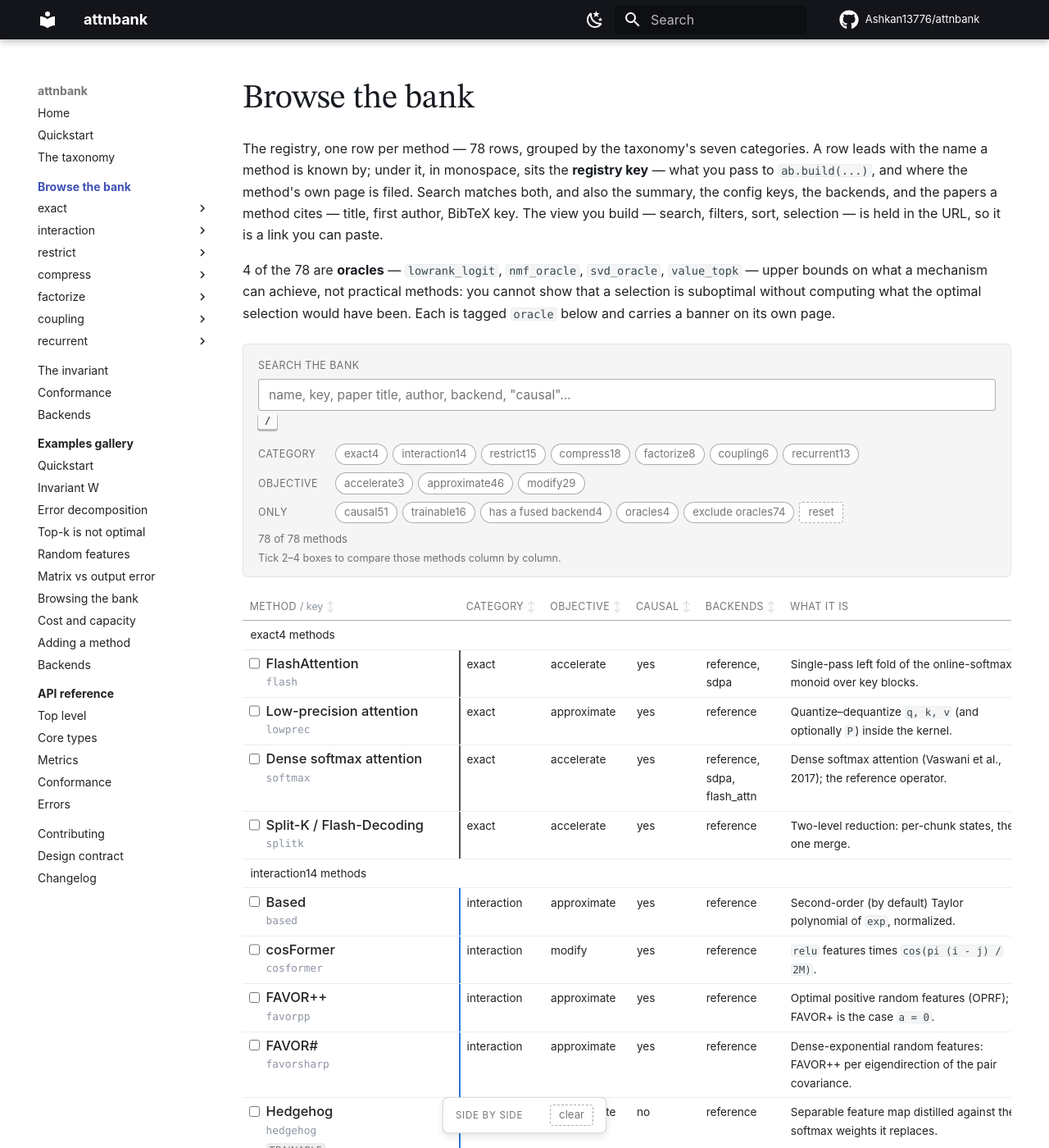
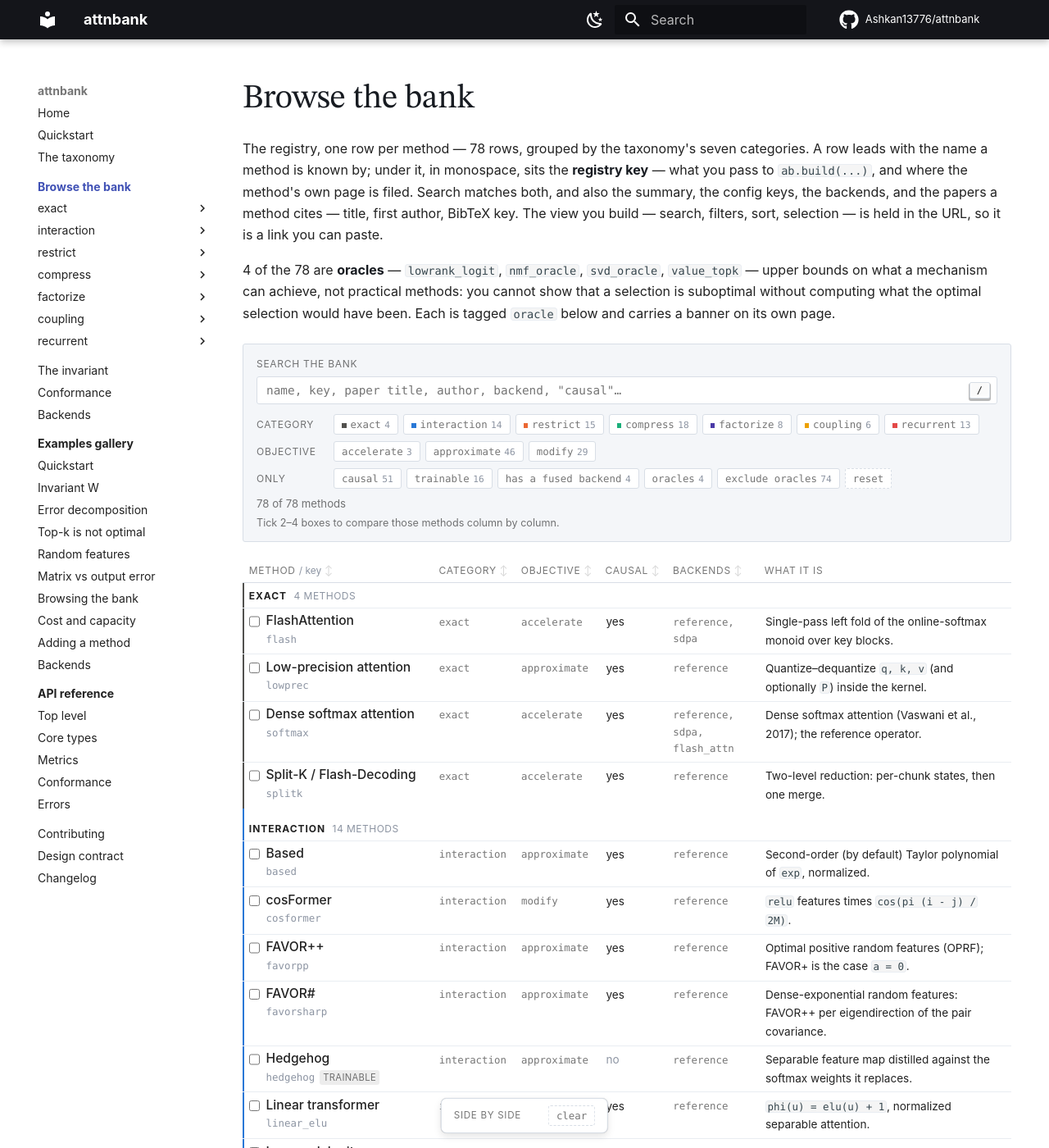
Before and after one commit to Ashkan13776/attnbank, an MkDocs documentation site: the page built from docs/methods/index.md, in a window 1280 px wide and 1400 px high. Shown: the whole window at 82% size. Built offline with MkDocs 1.6.1 and Material for MkDocs 9.7.7, drawn with Linux system fonts in a browser that asks for light colours; a script that is not in the unit is left out.

Commit message:
Group the browse table by taxonomy and make its search find papers
Seventy-eight methods were one flat alphabetical table with filter chips above
it. The chips carried no counts, so you could not tell whether a filter was
worth applying, and the table threw away the one structure the library has.

Rows are now grouped under the seven categories, in taxonomy order rather than
alphabetically, with a hue spine down the left of every row and section and
counts on every chip computed from the same rows so they cannot drift. Under a
filter the counts stay honest -- "6 of 18 methods" -- and the group rows hide
under non-default sorts, where they would be meaningless.

The column header is sticky, the search field shows the "/" keycap for a
shortcut that already existed and was only mentioned in prose, and the sort
affordances are gated on the table having initialised, so a reader with
scripting off sees a header rather than a dead control.

This also fixes a cascade collision left by the stylesheet split: method.css
still carried a pre-split `.bank-scroll { overflow-x: auto }` and loads later,
which silently made the wrapper a scroll container and pinned the sticky header
48px down inside the table.

A rejected idea worth recording: a command palette. It hides the corpus, and
seeing all 78 at once is this page's entire value.

```diff
--- a/docs/stylesheets/browse.css
+++ b/docs/stylesheets/browse.css
@@ -1,14 +1,274 @@
-/* Browse the bank: the filter chips, the table, the search.
+/* Browse the bank: the search, the filter chips, the grouped table.
  *
  * Owned by one aspect of the site redesign; see lib/SITE_DESIGN.md.
- * Every colour, size and duration in here comes from a token in tokens.css.
+ * Zone: scientific instrument -- dense, typographic, quiet. Colour appears only
+ * through the seven category hues (as rules and ticks, via --hl) and through state;
+ * every colour and face comes from tokens.css or Material's own custom properties.
+ *
+ * The table is server-rendered, grouped by category, complete without JavaScript.
+ * This file styles that table, plus the controls bank.js reveals on top of it.
+ * The comparison panel and the row checkboxes are compare.css (another owner).
  */
 
-/* ---- the method browser: human names, registry keys kept visible -------- */
+/* ---- controls ------------------------------------------------------------ */
+
+.bank-controls {
+  margin: 1.2rem 0 1rem;
+  padding: 0.7rem 0.8rem 0.45rem;
+  border: 1px solid var(--ab-rule);
+  border-radius: 0.15rem;
+  background: var(--ab-sunk);
+}
+
+.bank-search {
+  display: block;
+  margin-bottom: 0.6rem;
+}
+
+.bank-search__label {
+  display: block;
+  font-size: 0.6rem;
+  letter-spacing: 0.06em;
+  text-transform: uppercase;
+  color: var(--md-default-fg-color--light);
+  margin-bottom: 0.25rem;
+}
+
+.bank-search__wrap {
+  position: relative;
+  display: block;
+}
+
+.bank-search input {
+  width: 100%;
+  box-sizing: border-box;
+  padding: 0.4rem 2rem 0.4rem 0.55rem;
+  font-size: 0.72rem;
+  font-family: var(--ab-mono);
+  color: var(--md-default-fg-color);
+  background: var(--md-default-bg-color);
+  border: 1px solid var(--ab-rule);
+  border-radius: 0.15rem;
+}
+
+.bank-search input:focus {
+  outline: none;
+  border-color: var(--md-accent-fg-color);
+  box-shadow: 0 0 0 2px var(--md-accent-fg-color--transparent);
+}
+
+/* the "/" shortcut, where a reader will find it: in the box it focuses */
+.bank-search__kbd {
+  position: absolute;
+  right: 0.45rem;
+  top: 50%;
+  transform: translateY(-50%);
+  padding: 0 0.3rem;
+  font-family: var(--ab-mono);
+  font-size: 0.6rem;
+  line-height: 1.5;
+  color: var(--ab-faint);
+  background: var(--ab-sunk);
+  border: 1px solid var(--ab-rule);
+  border-radius: 0.15rem;
+  pointer-events: none;
+}
+
+.bank-search input:focus + .bank-search__kbd { visibility: hidden; }
+
+.bank-chips {
+  display: flex;
+  flex-wrap: wrap;
+  align-items: baseline;
+  gap: 0.3rem;
+  margin-bottom: 0.4rem;
+}
+
+.bank-chips__label {
+  flex: 0 0 4.4rem;
+  font-size: 0.6rem;
+  letter-spacing: 0.06em;
+  text-transform: uppercase;
+  color: var(--md-default-fg-color--light);
+}
+
+.bank-chip,
+.bank-reset {
+  font-family: var(--ab-mono);
+  font-size: 0.62rem;
+  line-height: 1.4;
+  padding: 0.14rem 0.45rem;
+  cursor: pointer;
+  color: var(--md-default-fg-color--light);
+  background: var(--md-default-bg-color);
+  border: 1px solid var(--ab-rule);
+  border-radius: 0.15rem;
+}
+
+/* a category chip carries its hue as a tick, same hue as the table's spine */
+.bank-chip[data-cat]::before {
+  content: "";
+  display: inline-block;
+  width: 0.45em;
+  height: 0.45em;
+  margin-right: 0.4em;
+  background: var(--hl);
+}
+
+.bank-chip__n {
+  margin-left: 0.4em;
+  font-size: 0.9em;
+  color: var(--ab-faint);
+}
+
+.bank-chip:hover,
+.bank-reset:hover {
+  color: var(--md-default-fg-color);
+  border-color: var(--md-default-fg-color--light);
+}
+
+/* pressed is inverse video: unmistakable in both themes, and no category hue
+ * ever sits behind text */
+.bank-chip[aria-pressed="true"] {
+  color: var(--md-default-bg-color);
+  background: var(--md-default-fg-color);
+  border-color: var(--md-default-fg-color);
+}
+
+.bank-chip[aria-pressed="true"] .bank-chip__n {
+  color: inherit;
+  opacity: 0.7;
+}
+
+.bank-reset {
+  border-style: dashed;
+}
+
+.bank-chip:focus-visible,
+.bank-reset:focus-visible,
+.bank-search input:focus-visible {
+  outline: 2px solid var(--md-accent-fg-color);
+  outline-offset: 1px;
+}
+
+.bank-count {
+  margin: 0.35rem 0 0;
+  font-size: 0.66rem;
+  color: var(--md-default-fg-color--light);
+}
+
+.bank-empty {
+  font-size: 0.75rem;
+  color: var(--md-default-fg-color--light);
+}
+
+/* ---- the table ----------------------------------------------------------- */
+
+/* horizontal scroll only where it is needed; on wide screens the wrapper must not
+ * become a scroll container, or the sticky header below could not stick */
+.bank-scroll { overflow-x: auto; }
+
+.bank-table {
+  display: table;
+  width: 100%;
+  font-size: 0.68rem;
+  border-collapse: separate;   /* collapse would shear the borders off a sticky head */
+  border-spacing: 0;
+}
+
+.md-typeset .bank-table th,
+.md-typeset .bank-table td {
+  padding: 0.4em 0.65em;
+  vertical-align: top;
+  border-top: 1px solid var(--ab-rule-soft);
+}
+
+.md-typeset .bank-table thead th {
+  border-top: none;
+  border-bottom: 1px solid var(--ab-rule);
+  font-size: 0.6rem;
+  letter-spacing: 0.06em;
+  text-transform: uppercase;
+  text-align: left;
+  white-space: nowrap;
+  background: var(--md-default-bg-color);
+  color: var(--md-default-fg-color--light);
+}
+
+@media screen and (min-width: 76.25em) {
+  /* The id carries the specificity on purpose: method.css keeps a pre-split
+   * `.bank-scroll { overflow-x: auto }` and loads later in the cascade. A scroll
+   * container here would adopt the sticky header below and pin it 2.4rem down
+   * *inside the table* instead of under the site header. */
+  #bank .bank-scroll { overflow-x: visible; }
+  .md-typeset .bank-table thead th {
+    position: sticky;
+    top: 2.4rem;               /* the height of Material's fixed header */
+    z-index: 2;
+  }
+}
+
+/* Sort affordances appear only once bank.js has initialised (it stamps
+ * data-ready on #bank): with scripting off the header is a header, not a
+ * control that does nothing. */
+#bank[data-ready="1"] .bank-table thead th[data-sort] {
+  cursor: pointer;
+  user-select: none;
+}
+
+#bank[data-ready="1"] .bank-table thead th[data-sort]:hover {
+  color: var(--md-default-fg-color);
+}
+
+#bank[data-ready="1"] .bank-table thead th[data-sort]:focus-visible {
+  outline: 2px solid var(--md-accent-fg-color);
+  outline-offset: -2px;
+}
+
+#bank[data-ready="1"] .bank-table thead th[data-sort]::after {
+  content: "\2195";
+  opacity: 0.3;
+  margin-left: 0.3em;
+}
+
+#bank[data-ready="1"] .bank-table thead th[aria-sort="ascending"]::after { content: "\2191"; opacity: 1; }
+#bank[data-ready="1"] .bank-table thead th[aria-sort="descending"]::after { content: "\2193"; opacity: 1; }
+
+/* ---- the category sections ------------------------------------------------
+ * Rendered by the generator between the rows, so the grouping is the taxonomy's
+ * order made visible -- and present with scripting off. The spine on the left is
+ * the category's hue, the same hue the taxonomy tree and every figure use. */
+
+.md-typeset .bank-table tr.bank-group th {
+  padding: 1.3em 0.65em 0.3em;
+  border-top: none;
+  box-shadow: inset 2px 0 0 var(--hl);
+  font-size: 0.6rem;
+  letter-spacing: 0.08em;
+  text-transform: uppercase;
+  text-align: left;
+  color: var(--md-default-fg-color);
+}
+
+.md-typeset .bank-table tbody tr.bank-group:first-child th { padding-top: 0.5em; }
+
+.bank-group__name { font-weight: 700; }
+
+.bank-group__n {
+  margin-left: 0.7em;
+  font-weight: 400;
+  letter-spacing: 0.04em;
+  color: var(--ab-faint);
+}
+
+/* ---- rows: human name leading, registry key and flags underneath --------- */
 
 .md-typeset .bank-table th[scope="row"] {
   padding-right: 1.2em;
-  min-width: 12rem;
+  min-width: 11rem;
+  font-weight: 400;
+  text-align: left;
+  box-shadow: inset 2px 0 0 var(--hl);   /* the spine continues through the rows */
 }
 
 .bank-sub {
@@ -20,7 +280,7 @@
 
 a.bank-name {
   display: block;
-  font-size: 0.82rem;
+  font-size: 0.78rem;
   font-weight: 500;
   line-height: 1.25;
   color: var(--md-default-fg-color);
@@ -31,211 +291,54 @@ a.bank-name {
 
 .md-typeset a.bank-name:hover { color: var(--md-accent-fg-color); }
 
+.bank-meta {
+  display: flex;
+  flex-wrap: wrap;
+  align-items: baseline;
+  gap: 0.45em;
+  margin-top: 0.15rem;
+}
+
 .bank-key {
-  display: block;
-  margin-top: 0.1rem;
   font-family: var(--ab-mono);
-  font-size: 0.64rem;
+  font-size: 0.62rem;
   color: var(--ab-faint);
 }
 
-.md-typeset .bank-table td[data-cell="category"] {
-  box-shadow: inset 2px 0 0 var(--hl);
-}
+.md-typeset .bank-table tbody tr:hover { background: var(--ab-sunk); }
 
-/* flags sit under the key, not beside the name */
-.md-typeset .bank-table th[scope="row"] .bank-tag { margin-top: 0.25rem; }
-
-.md-typeset .bank-table td[data-cell="summary"] { min-width: 15rem; }
-
-@media (prefers-reduced-motion: reduce) {
-  .sym,
-  .op-key,
-  .md-typeset .tx-toggle { transition: none; }
-}
-
-
-/* The method browser on docs/methods/index.md.
- *
- * Everything here is scoped under .bank, uses mkdocs-material's own custom
- * properties so it follows the light/dark toggle, and loads from the site itself --
- * no CDN, no framework. The table is server-rendered; this file styles the controls
- * that JavaScript reveals on top of it.
- */
-
-.bank-controls {
-  margin: 1.2rem 0 1rem;
-  padding: 0.8rem 0.9rem 0.5rem;
-  border: 1px solid var(--md-default-fg-color--lightest);
-  border-radius: 0.3rem;
-  background: var(--md-code-bg-color);
-}
-
-.bank-search {
-  display: block;
-  margin-bottom: 0.7rem;
-}
-
-.bank-search__label {
-  display: block;
+/* the declaration columns are registry strings: monospaced, quiet, no chip chrome */
+.md-typeset .bank-table td[data-cell="category"],
+.md-typeset .bank-table td[data-cell="objective"],
+.md-typeset .bank-table td[data-cell="backends"] {
+  font-family: var(--ab-mono);
   font-size: 0.62rem;
-  letter-spacing: 0.04em;
-  text-transform: uppercase;
-  color: var(--md-default-fg-color--light);
-  margin-bottom: 0.25rem;
-}
-
-.bank-search input {
-  width: 100%;
-  box-sizing: border-box;
-  padding: 0.45rem 0.6rem;
-  font-size: 0.78rem;
-  font-family: inherit;
-  color: var(--md-default-fg-color);
-  background: var(--md-default-bg-color);
-  border: 1px solid var(--md-default-fg-color--lighter);
-  border-radius: 0.2rem;
-}
-
-.bank-search input:focus {
-  outline: none;
-  border-color: var(--md-accent-fg-color);
-  box-shadow: 0 0 0 2px var(--md-accent-fg-color--transparent);
-}
-
-.bank-chips {
-  display: flex;
-  flex-wrap: wrap;
-  align-items: baseline;
-  gap: 0.3rem;
-  margin-bottom: 0.45rem;
-}
-
-.bank-chips__label {
-  flex: 0 0 4.4rem;
-  font-size: 0.62rem;
-  letter-spacing: 0.04em;
-  text-transform: uppercase;
+  padding-top: 0.55em;
   color: var(--md-default-fg-color--light);
 }
 
-.bank-chip,
-.bank-reset {
-  font: inherit;
-  font-size: 0.66rem;
-  line-height: 1.3;
-  padding: 0.18rem 0.5rem;
-  cursor: pointer;
-  color: var(--md-default-fg-color--light);
-  background: var(--md-default-bg-color);
-  border: 1px solid var(--md-default-fg-color--lighter);
-  border-radius: 1rem;
-}
-
-.bank-chip:hover,
-.bank-reset:hover {
-  color: var(--md-accent-fg-color);
-  border-color: var(--md-accent-fg-color);
-}
-
-.bank-chip[aria-pressed="true"] {
-  color: var(--md-primary-bg-color);
-  background: var(--md-typeset-a-color);
-  border-color: var(--md-typeset-a-color);
-}
-
-.bank-reset {
-  border-style: dashed;
-  border-radius: 0.2rem;
-}
-
-.bank-count {
-  margin: 0.35rem 0 0.1rem;
-  font-size: 0.66rem;
-  color: var(--md-default-fg-color--light);
-}
-
-.bank-empty {
-  font-size: 0.75rem;
-  color: var(--md-default-fg-color--light);
-}
-
-/* ---- the table ---------------------------------------------------------- */
-
-.bank-table {
-  display: table;
-  width: 100%;
-  font-size: 0.68rem;
-  border-collapse: collapse;
-}
-
-.md-typeset .bank-table th,
-.md-typeset .bank-table td {
-  padding: 0.45em 0.7em;
-  vertical-align: top;
-  border-top: 1px solid var(--md-default-fg-color--lightest);
-}
-
-.md-typeset .bank-table thead th {
-  border-top: none;
-  border-bottom: 1px solid var(--md-default-fg-color--lighter);
-  font-size: 0.62rem;
-  letter-spacing: 0.04em;
-  text-transform: uppercase;
-  text-align: left;
-  white-space: nowrap;
-  background: none;
-  color: var(--md-default-fg-color--light);
-}
-
-.md-typeset .bank-table thead th[data-sort] {
-  cursor: pointer;
-  user-select: none;
-}
-
-.md-typeset .bank-table thead th[data-sort]:hover {
-  color: var(--md-accent-fg-color);
-}
-
-.md-typeset .bank-table thead th[data-sort]::after {
-  content: "\2195";
-  opacity: 0.3;
-  margin-left: 0.3em;
-}
-
-.md-typeset .bank-table thead th[aria-sort="ascending"]::after { content: "\2191"; opacity: 1; }
-.md-typeset .bank-table thead th[aria-sort="descending"]::after { content: "\2193"; opacity: 1; }
-
-.md-typeset .bank-table tbody th {
-  font-weight: 400;
-  text-align: left;
-  white-space: nowrap;
-}
-
-.md-typeset .bank-table tbody tr:hover {
-  background: var(--md-code-bg-color);
-}
-
-.md-typeset .bank-table code {
-  font-size: 0.92em;
-  padding: 0 0.2em;
-}
-
-/* the declaration columns are short and must not break mid-word */
 .md-typeset .bank-table td[data-cell="category"],
 .md-typeset .bank-table td[data-cell="objective"],
 .md-typeset .bank-table td[data-cell="causal"] {
   white-space: nowrap;
 }
 
-/* backends may wrap between entries, never inside one */
-.md-typeset .bank-table td[data-cell="backends"] code {
-  white-space: nowrap;
+/* "no" recedes so that scanning the column reads as scanning the yeses */
+.md-typeset .bank-table tr[data-causal="no"] td[data-cell="causal"] {
+  color: var(--ab-faint);
 }
+
+.md-typeset .bank-table td[data-cell="summary"] { min-width: 14rem; }
+
+.md-typeset .bank-table td[data-cell="summary"] code {
+  font-size: 0.92em;
+  padding: 0 0.2em;
+}
+
+/* ---- the flags ------------------------------------------------------------ */
 
 .bank-tag {
   display: inline-block;
-  margin: 0.2rem 0.2rem 0 0;
   padding: 0 0.35em;
   font-size: 0.56rem;
   letter-spacing: 0.03em;
```
